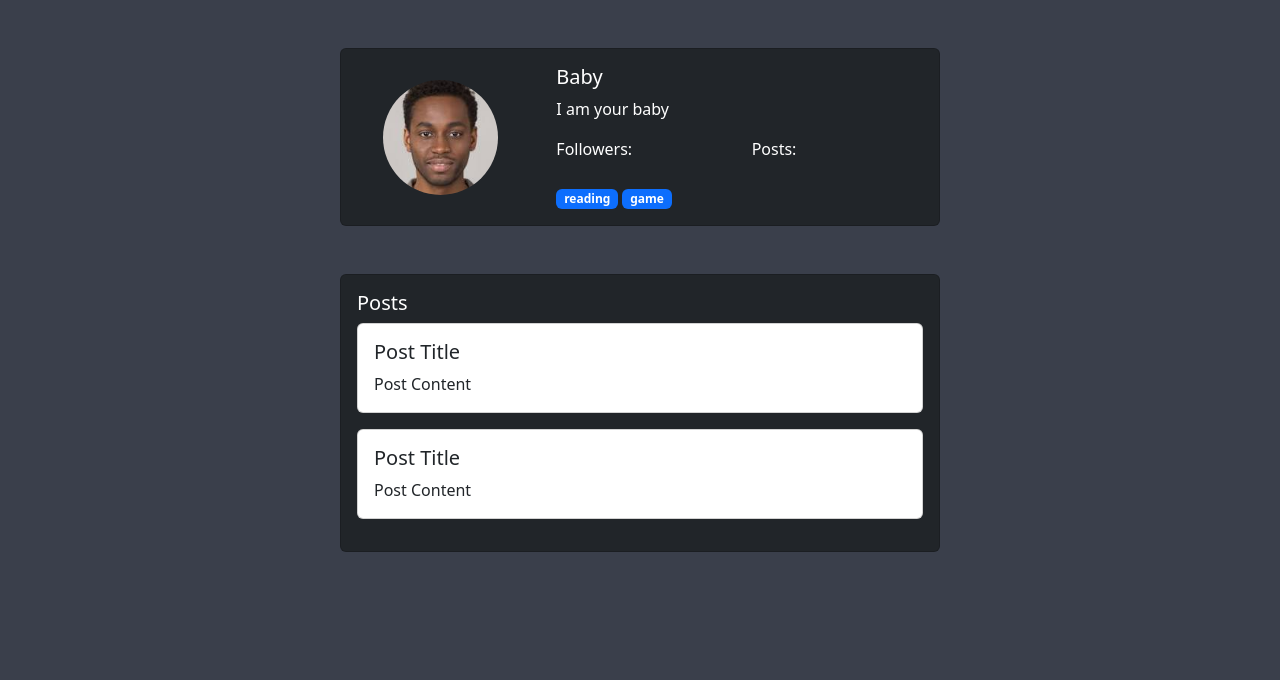
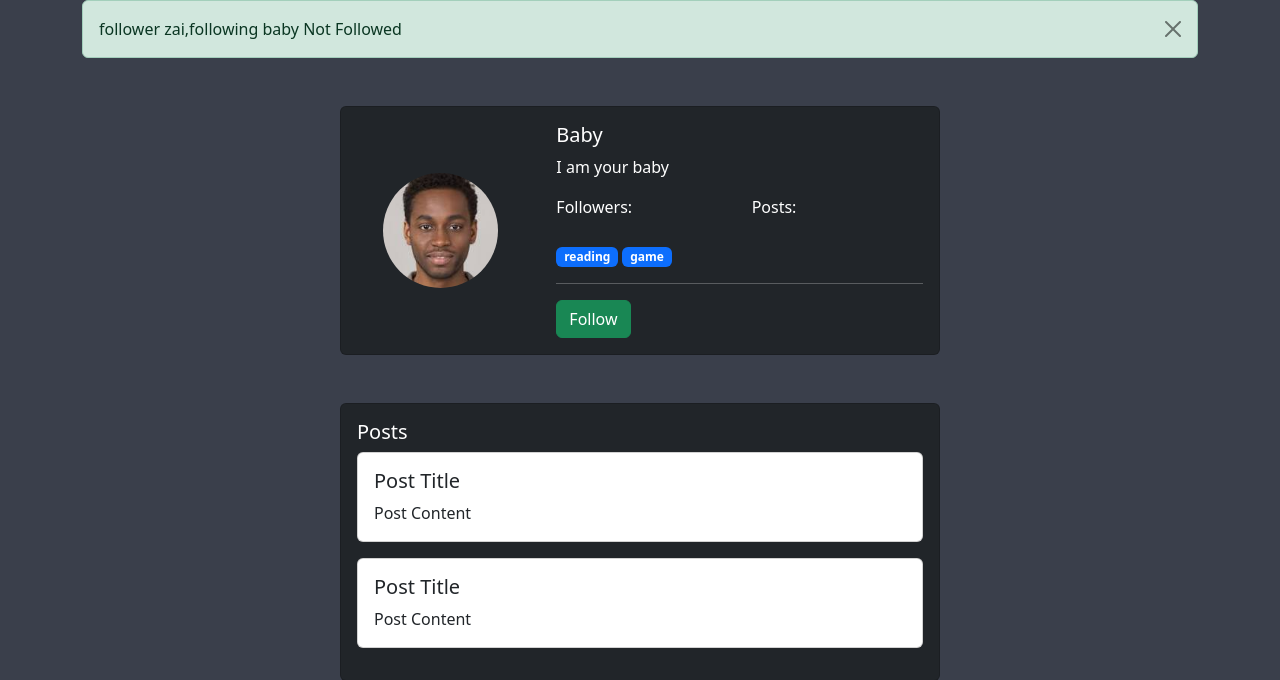
Before and after one commit to zaiYellYintAung/socialmedia-django, a Django app: page /profile/3 in a window 1280 px wide. Shown: the part 56-736 px from the top of the page. Run offline with Django 4.2, Linux system fonts and the light colour scheme; a user stored in the database is signed in; data comes from the database, SQL or seed files in the repository; both versions use the stored data as it was after the commit.

Commit message:
follow bug

```diff
--- a/home/admin.py
+++ b/home/admin.py
@@ -1,5 +1,5 @@
 from django.contrib import admin
-from .models import Profile,Hobby,Friendship,Follower
+from .models import *
 
 # Register your models here.
 admin.site.register(Profile)
--- a/home/models.py
+++ b/home/models.py
@@ -31,9 +31,9 @@
 
 
 class Follower(models.Model):
-    follower = models.ForeignKey(Profile, related_name='following', on_delete=models.CASCADE)
-    following = models.ForeignKey(Profile, related_name='followers', on_delete=models.CASCADE)
+    follower = models.ForeignKey(User, related_name='following', on_delete=models.CASCADE)
+    following = models.ForeignKey(User, related_name='followers', on_delete=models.CASCADE)
     created_at = models.DateTimeField(auto_now_add=True)
 
     def __str__(self):
-        return f'{self.follower.user.username} is following {self.following.user.username}'
+        return f'{self.follower.username} is following {self.following.username}'
--- a/home/urls.py
+++ b/home/urls.py
@@ -10,5 +10,11 @@
 	path("signin/",views.signin,name="signinpage"),
 	path("signout/",views.signout,name="signoutpage"),
 	path("register/",views.register,name="registerpage"),
+	path("follow/<int:pk>",views.follow,name="followpage"),
+	path("unfollow/<int:pk>",views.unfollow,name="unfollowpage"),
+
+	path("setting/<int:pk>",views.setting,name="settingpage"),
+
+
 
 ]
--- a/home/views.py
+++ b/home/views.py
@@ -132,10 +132,86 @@
 @login_required(login_url="{% url 'signinpage'%}")
 def profile(request,pk):
 	profile=Profile.objects.get(uid=pk)
+	toggle_follow_setting=request.user==profile.user
+
+	follower=request.user
+	following=User.objects.get(id=pk)
+	li=Follower.objects.all()
+
+	def checking(following,follower):
+		if follower!=following:
+			for obj in li:
+				messages.success(request,f"follower {obj.follower.username},following {obj.following.username}")
+				if follower==obj.follower and following==obj.following:
+					messages.success(request,"Not Followed")
+					return True
+				else:
+					messages.success(request,"Followed")
+
+					return False
+
+		elif follower==following:
+			messages.success(request,"User")
+
+
+	followed=checking(following,follower)
 
 	templates="home/profile.html"
 
 	data={
-		"profile":profile
+		"profile":profile,
+		"toggle_follow_setting":toggle_follow_setting,
+		"followed":followed
+
 	}
 	return render(request,templates,data)
+
+
+
+@login_required(login_url="{% url 'signinpage'%}")
+def follow(request,pk):
+	follower=request.user
+	following=User.objects.get(id=pk)
+
+	follow_list=Follower.objects.all()
+	for obj in follow_list:
+		if obj.follower != follower and obj.following != following:
+			flw=Follower(follower=follower,following=following)
+			flw.save()
+			messages.success(request,f"Followed {following.username}")
+			return redirect(f'profile/{following.username}')
+		else:
+			messages.success("??")
+			return redirect(f'profile/{following.username}')
+
+	return redirect(f'homepage')
+
+@login_required(login_url="{% url 'signinpage'%}")
+def unfollow(request,pk):
+	follower=request.user
+	following=User.objects.get(id=pk)
+
+	follow_list=Follower.objects.all()
+	for obj in follow_list:
+		if obj.follower != follower and obj.following != following:
+			flw=Follower(follower=follower,following=following)
+			flw.save()
+			messages.success(request,f"Followed {following.username}")
+			return redirect(f'profile/{following.username}')
+		else:
+			messages.success("??")
+			return redirect(f'profile/{following.username}')
+
+	return redirect(f'homepage')
+
+
+@login_required(login_url="{% url 'signinpage'%}")
+def setting(request,pk):
+
+
+	templates="home/setting.html"
+
+	data={
+
+	}
+	return render(request,templates,data)
--- a/templates/home/profile.html
+++ b/templates/home/profile.html
@@ -22,6 +22,7 @@
           <p class="card-text">This user hasn't written any bio yet</p>
           {% endif %}
 
+
           <div class="row">
             <div class="col">
               <p class="card-text">Followers: </p>
@@ -35,6 +36,20 @@
           <span class="badge bg-primary">{{ hobby.title }}</span>
            {% endfor %}
            </div>
+
+            {% if toggle_follow_setting %}
+          <div>
+            <hr>
+
+          <a class="btn btn-success" href="{% url 'settingpage' user.id %}">Setting</a>
+          </div>
+            {% else %}
+            <div>
+            <hr>
+
+          <a class="btn btn-success" href="{% url 'followpage' profile.user.id %}">Follow</a>
+          </div>
+          {% endif%}
           </div>
         </div>
       </div>
```
Also changed, not shown: templates/home/setting.html (added, +40 -0 lines), db.sqlite3, home/migrations/0004_alter_follower_follower_alter_follower_following.py (added).
